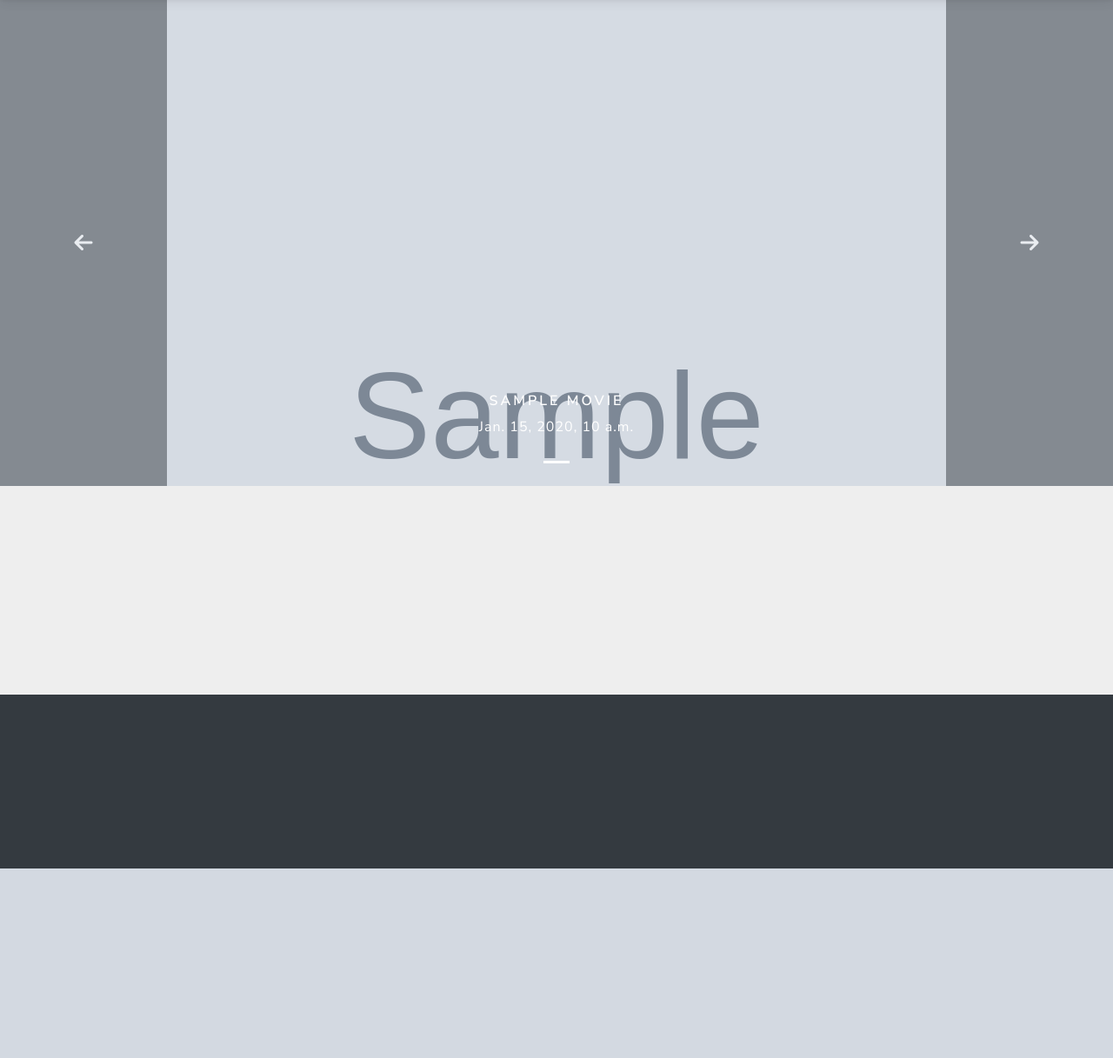
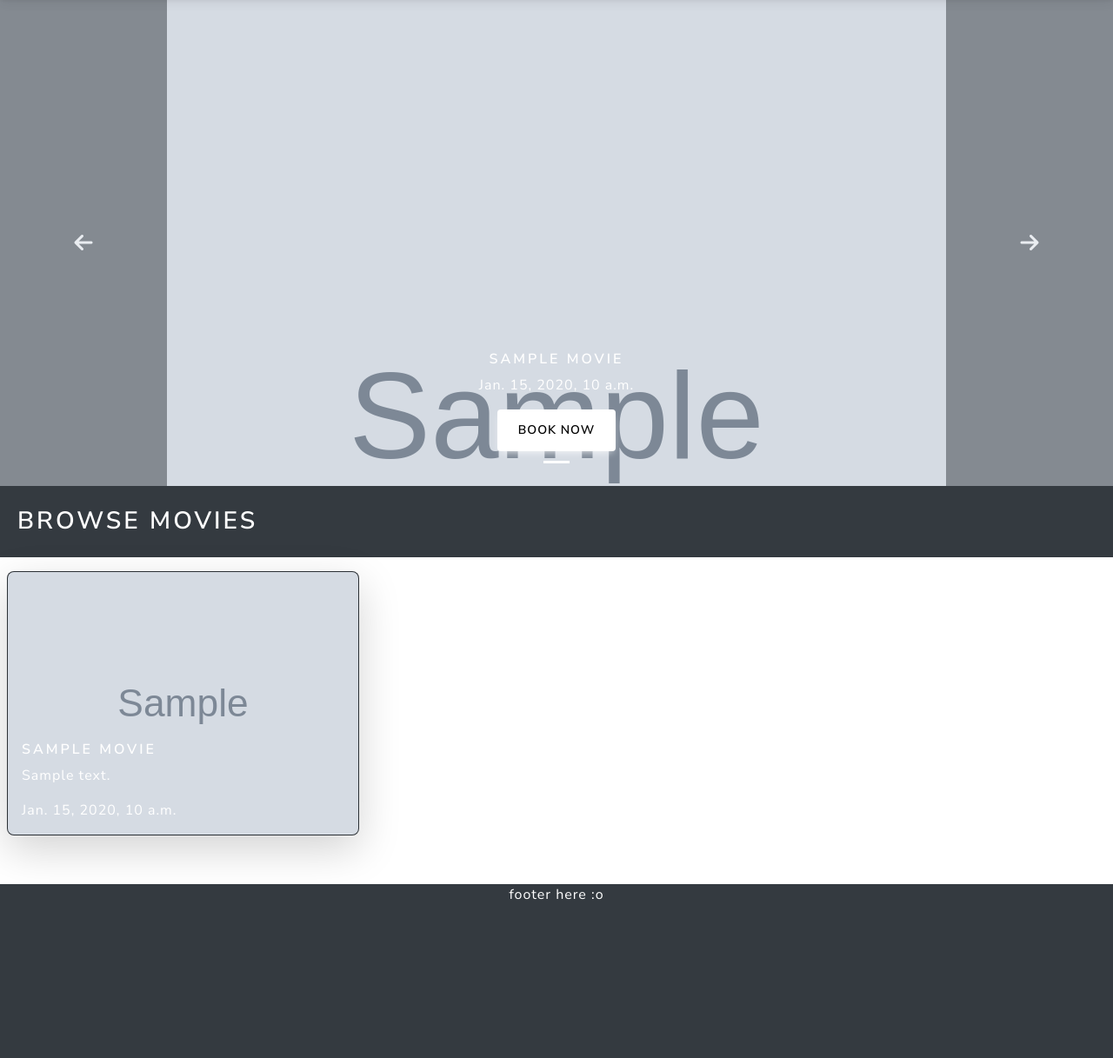
Before and after one commit to ZaidKaraymeh/cinema-management-system, a Django app: template core/templates/home.html in a window 1280 px wide. Shown: the part 93-1310 px from the top of the page at 87% size. Before the commit the page ends 1092 px from the top, so only its background shows below. Run offline with Django 4.2, Linux system fonts and the light colour scheme; the template is opened without the code that fills it: most values are stand-ins (such as "Sample title", 1, 10 or a date in 2020); grey boxes marked "Sample" are stand-in pictures; some libraries are stand-ins or nearby versions.

Commit message:
homescreen

```diff
--- a/core/static/main.css
+++ b/core/static/main.css
@@ -56,3 +56,7 @@ body::before {
 ::-webkit-scrollbar-thumb:hover {
   background: #555;
 }
+
+.card-movie:hover {
+  background-color: rgba(0, 0, 0, 0.5);
+}
--- a/core/templates/base.html
+++ b/core/templates/base.html
@@ -111,7 +111,7 @@
       </nav>
     </header>
 
-    <main id="main" class="p-0 m-0" style="min-height:100vh;">
+    <main id="main" class="p-0 m-0 overflow-hidden" style="min-height:100vh;">
       {% if messages %} {% for message in messages %}
       <div
         id="alert-cstm"
@@ -131,7 +131,7 @@
     </main>
 
     {% block footer %}
-    <footer class="bg-dark footer" style="min-height: 200px"></footer>
+    <footer class="bg-dark footer text-white text-center" style="min-height: 200px">footer here :o</footer>
     {% endblock footer %}
 
     <!-- Optional JavaScript -->
--- a/core/templates/home.html
+++ b/core/templates/home.html
@@ -1,47 +1,89 @@
-{% extends 'base.html' %}
-{% block content %}
-<div class="container-fluid p-0 m-0">
-    <div id="carouselExampleCaptions" style="" class="carousel slide w-100" data-bs-ride="carousel">
+{% extends 'base.html' %} {% block content %}
+<div class="container-fluid p-0 m-0 bg-white">
+  <div
+    id="carouselExampleCaptions"
+    style=""
+    class="carousel slide w-100"
+    data-bs-ride="carousel"
+  >
     <div class="carousel-indicators">
-            {% for movie in movies %}
-            {% if forloop.counter0 == 0 %}
+      {% for movie in movies %} {% if forloop.counter0 == 0 %}
 
-            <button type="button" data-bs-target="#carouselExampleCaptions" data-bs-slide-to="{{forloop.counter0}}" class="active" aria-current="true" aria-label="Slide {{forloop.counter0}}"></button>
-            {% else  %}
-            <button type="button" data-bs-target="#carouselExampleCaptions" data-bs-slide-to="{{forloop.counter0}}" aria-label="Slide {{forloop.counter0}}"></button>
-            {% endif %}
-            {% endfor %}
+      <button
+        type="button"
+        data-bs-target="#carouselExampleCaptions"
+        data-bs-slide-to="{{forloop.counter0}}"
+        class="active"
+        aria-current="true"
+        aria-label="Slide {{forloop.counter0}}"
+      ></button>
+      {% else %}
+      <button
+        type="button"
+        data-bs-target="#carouselExampleCaptions"
+        data-bs-slide-to="{{forloop.counter0}}"
+        aria-label="Slide {{forloop.counter0}}"
+      ></button>
+      {% endif %} {% endfor %}
     </div>
     <div class="carousel-inner">
-            {% for movie in movies %}
-            {% if forloop.counter0 == 0 %}
+      {% for movie in movies %} {% if forloop.counter0 == 0 %}
 
-            <div class="carousel-item active" style="max-height:70vh;" >
-                <img src="{{movie.thumbnail.url}}" class="d-block w-100" alt="...">
+      <div class="carousel-item active" style="max-height: 70vh">
+        <img src="{{movie.thumbnail.url}}" class="d-block w-100" alt="..." />
         <div class="carousel-caption d-none d-md-block">
-                    <h5 class="text-white" >{{movie.name}}</h5>
+          <h5 class="text-white">{{movie.name}}</h5>
+          <p>{{movie.release_date}}</p>
+          <a href="#" class="btn btn-light">Book Now</a>
+        </div>
+      </div>
+      {% else %}
+      <div class="carousel-item" style="max-height: 70vh">
+        <img src="{{movie.thumbnail.url}}" class="d-block w-100" alt="..." />
+        <div class="carousel-caption d-none d-md-block">
+          <h5 class="text-white">{{movie.name}}</h5>
           <p>{{movie.release_date}}</p>
         </div>
       </div>
-            {% else  %}
-            <div class="carousel-item" style="max-height:70vh;">
-                <img src="{{movie.thumbnail.url}}" class="d-block w-100" alt="...">
-                <div class="carousel-caption d-none d-md-block">
-                    <h5 class="text-white" >{{movie.name}}</h5>
-                    <p>{{movie.release_date}}</p>
+      {% endif %} {% endfor %}
     </div>
-            </div>
-            {% endif  %}
-            {% endfor %}
-        </div>
-        <button class="carousel-control-prev bg-dark" type="button" data-bs-target="#carouselExampleCaptions" data-bs-slide="prev">
+    <button
+      class="carousel-control-prev bg-dark"
+      type="button"
+      data-bs-target="#carouselExampleCaptions"
+      data-bs-slide="prev"
+    >
       <i class="fa-solid fa-arrow-left fa-xl"></i>
       <span class="visually-hidden">Previous</span>
     </button>
-        <button class="carousel-control-next bg-dark" type="button" data-bs-target="#carouselExampleCaptions" data-bs-slide="next">
+    <button
+      class="carousel-control-next bg-dark"
+      type="button"
+      data-bs-target="#carouselExampleCaptions"
+      data-bs-slide="next"
+    >
       <i class="fa-solid fa-arrow-right fa-xl"></i>
       <span class="visually-hidden">Next</span>
     </button>
   </div>
+  <div class="row p-2 pb-5 pt-0">
+      <h2 class=" p-4 text-bg-dark">Browse Movies</h2>
+      {% for movie in movies_list %}
+      <div class="col-xl-4 col-md-6 col-sm-12 py-2">
+        <a href="#" style="color:inherit">
+            <div class="card bg-dark text-white shadow-lg ">
+                <img src="{{movie.thumbnail.url}}" class="card-img " alt="..." />
+                <div class="card-img-overlay card-movie d-flex flex-column align-items-star justify-content-end">
+                    <h5 class="card-title ">{{movie.name}}</h5>
+                    <p class="card-text">
+                        {{movie.description|truncatechars:50}}
+                    </p>
+                    <p class="card-text">{{movie.release_date}}</p>
+                </div>
+            </div>
+        </a>
+      </div>
+      {% endfor %}
+  </div>
 </div>
 {% endblock content %}
```
Also changed, not shown: core/views.py (+5 -3 lines), db.sqlite3. Lines whose indentation alone changed are shown as unchanged.
